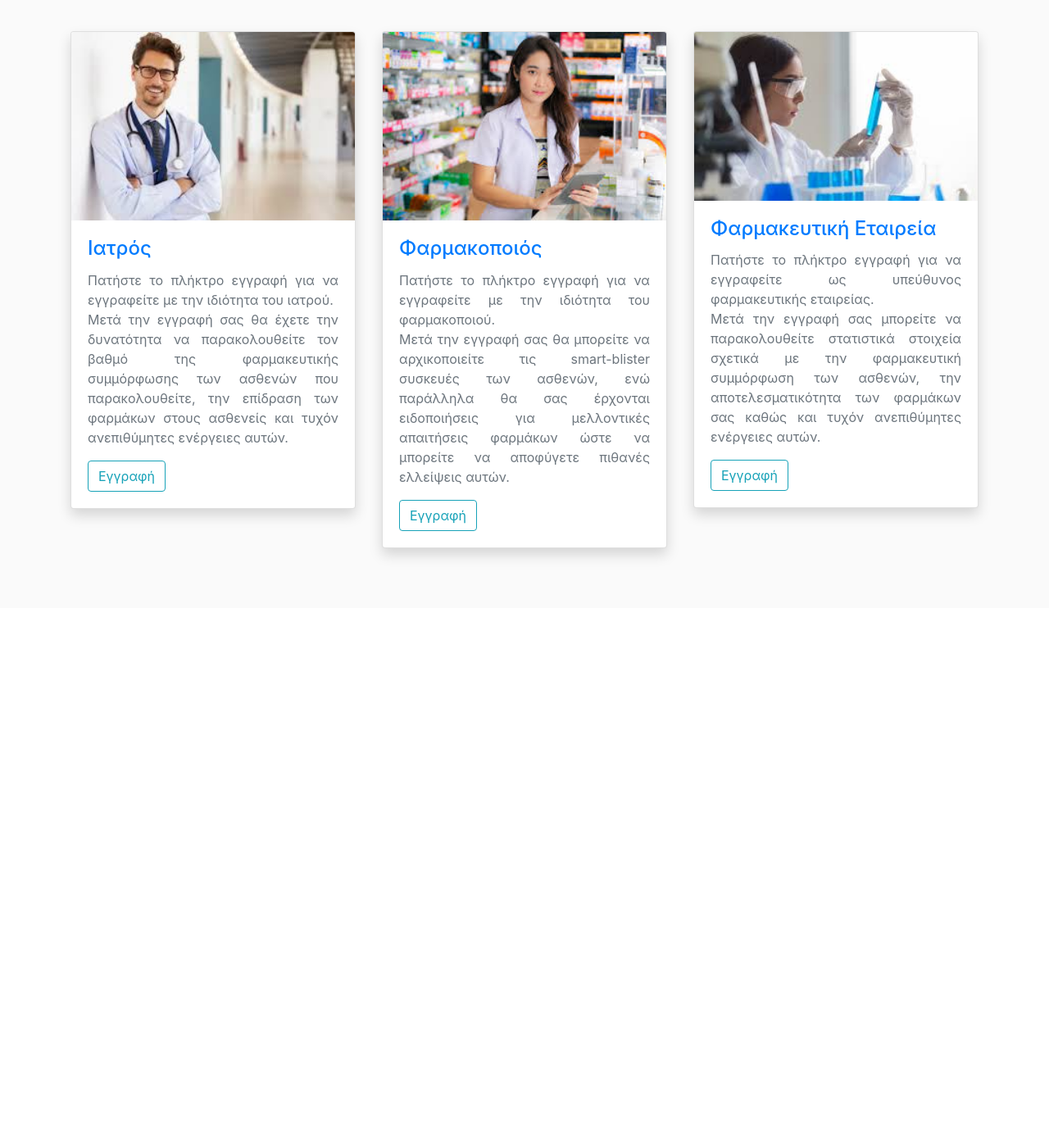
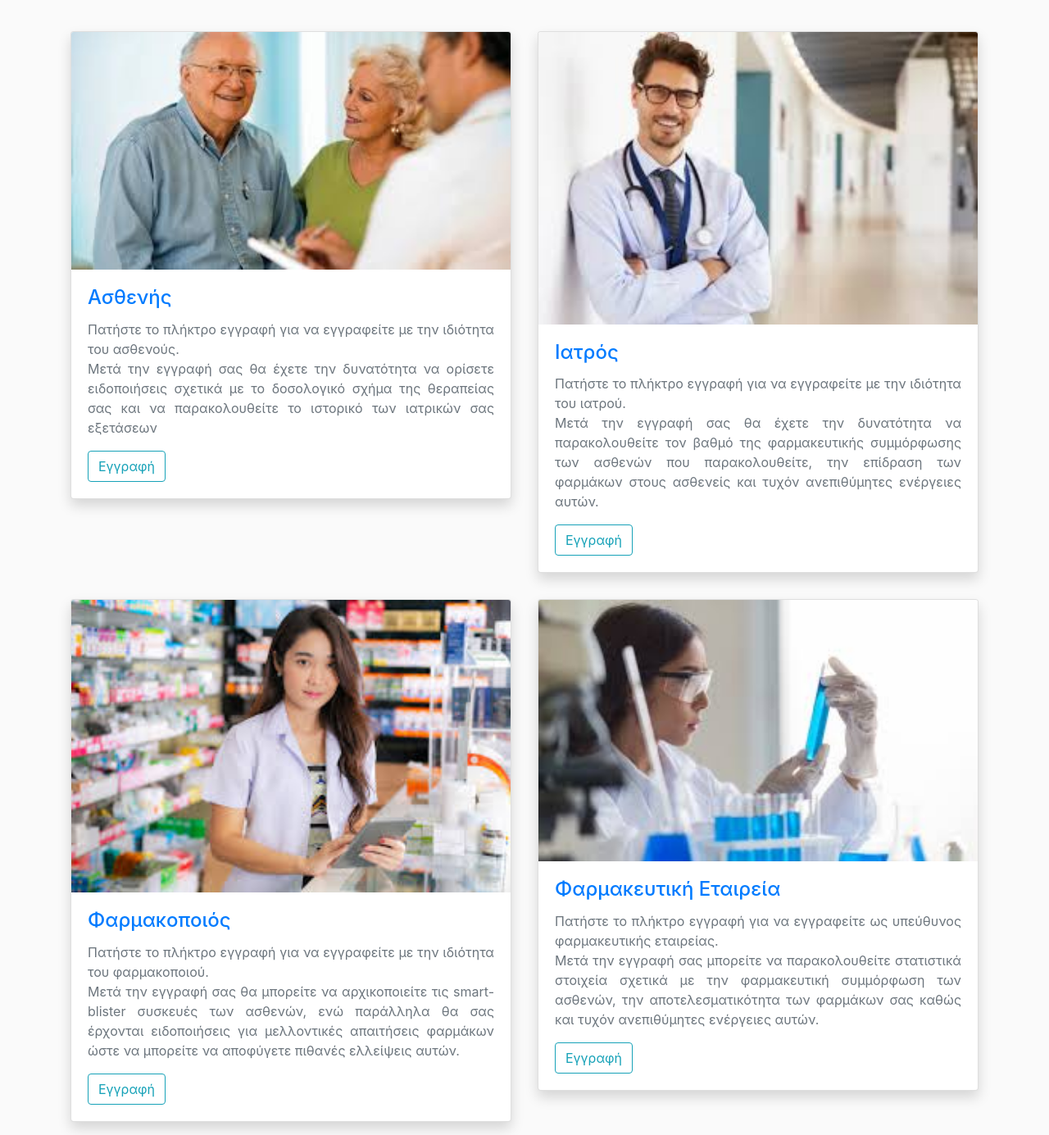
Before and after one commit to antonioudakis/smartblister, a Django app: page /accounts/registration/ in a window 1280 px wide. Shown: the part 58-1443 px from the top of the page at 82% size. Before the commit the page ends 741 px from the top, so only its background shows below. Run offline with Django 3.2, Linux system fonts and the light colour scheme; some libraries are stand-ins or nearby versions.

Commit message:
Added Patient Profile

```diff
--- a/templates/users/register.html
+++ b/templates/users/register.html
@@ -116,6 +116,12 @@
 					{{ p1_form.TK|as_crispy_field }}
 				</div>
 			</div>
+			{% elif role == 'patient' %}
+			<div class="form-row">
+				<div class="form=group col-md-6 mb-0">
+					{{ p1_form.AMKA|as_crispy_field }}
+				</div>
+			</div>
 			{% endif %}
 			<div class="form-group">
 				<button class="btn btn-outline-info" type="submit">Εγγραφή</button>
--- a/templates/users/registration.html
+++ b/templates/users/registration.html
@@ -2,7 +2,17 @@
 {% load static %}
 {% block body_block %}
 <div class="row">
-  <div class="col-sm-4 p-3">
+  <div class="col-sm-6 p-3">
+    <div class="card shadow bg-white rounded">
+      <img class="card-img-top" src="{% static 'dashboard/img/patient.jpg' %}" alt="Patient">
+      <div class="card-body">
+        <h4 class="card-title text-primary">Ασθενής</h4>
+        <p class="card-text text-secondary text-justify">Πατήστε το πλήκτρο εγγραφή για να εγγραφείτε με την ιδιότητα του ασθενούς.<br>Μετά την εγγραφή σας θα έχετε την δυνατότητα να ορίσετε ειδοποιήσεις σχετικά με το δοσολογικό σχήμα της θεραπείας σας και να παρακολουθείτε το ιστορικό των ιατρικών σας εξετάσεων</p>
+        <a href="{% url 'users:register_patient' %}" class="btn btn-outline-info">Εγγραφή</a>
+      </div>
+    </div>
+  </div>
+  <div class="col-sm-6 p-3">
     <div class="card shadow bg-white rounded">
     	<img class="card-img-top" src="{% static 'dashboard/img/doctor.jpg' %}" alt="Doctor">
     	<div class="card-body">
@@ -12,7 +22,9 @@
     	</div>
     </div>
   </div>
-  <div class="col-sm-4 p-3">
+</div>
+<div class="row">
+  <div class="col-sm-6 p-3">
     <div class="card shadow bg-white rounded">
     	<img class="card-img-top" src="{% static 'dashboard/img/pharmacist.jpg' %}" alt="Pharmacist">
     	<div class="card-body">
@@ -22,7 +34,7 @@
     	</div>
     </div>
   </div>
-  <div class="col-sm-4 p-3">
+  <div class="col-sm-6 p-3">
     <div class="card shadow bg-white rounded">
     	<img class="card-img-top" src="{% static 'dashboard/img/pharmacy_company.jpg' %}" alt="Pharmacy">
     	<div class="card-body">
@@ -32,7 +44,6 @@
     	</div>
     </div>
   </div>
-  </div>
 </div>
 
 {% endblock %}
--- a/users/admin.py
+++ b/users/admin.py
@@ -1,7 +1,8 @@
 from django.contrib import admin
-from users.models import UserProfile, DoctorProfile, PharmacistProfile, PharmacyProfile
+from users.models import UserProfile, DoctorProfile, PharmacistProfile, PharmacyProfile, PatientProfile
 
 admin.site.register(UserProfile)
 admin.site.register(DoctorProfile)
 admin.site.register(PharmacistProfile)
 admin.site.register(PharmacyProfile)
+admin.site.register(PatientProfile)
--- a/users/urls.py
+++ b/users/urls.py
@@ -9,5 +9,6 @@ urlpatterns = [
 	path('register/doctor/',views.register_doctor, name='register_doctor'),
 	path('register/pharmacist/',views.register_pharmacist, name='register_pharmacist'),
 	path('register/pharmacy/',views.register_pharmacy, name='register_pharmacy'),
+	path('register/patient/',views.register_patient, name='register_patient'),
 	path('profile',views.profile, name='profile'),
 ]
--- a/users/views.py
+++ b/users/views.py
@@ -1,7 +1,7 @@
 from django.shortcuts import render, redirect
 from django.contrib import messages
 from django.contrib.auth.decorators import login_required
-from users.forms import UserRegisterForm, UserUpdateForm, UserProfileForm, DoctorProfileForm, PharmacistProfileForm, PharmacyProfileForm
+from users.forms import UserRegisterForm, UserUpdateForm, UserProfileForm, DoctorProfileForm, PharmacistProfileForm, PharmacyProfileForm, PatientProfileForm
 
 def registration(request):
 	return render(request,'users/registration.html', {'title':'Εγγραφή'})
@@ -102,6 +102,38 @@ def register_pharmacy(request):
 
 	return render(request,'users/register.html', context)
 
+def register_patient(request):
+	if request.method == 'POST':
+		u_form = UserRegisterForm(request.POST)
+		p_form = UserProfileForm(request.POST)
+		p1_form = PatientProfileForm(request.POST)
+		if u_form.is_valid() and p_form.is_valid() and p1_form.is_valid():
+			user = u_form.save()
+			username = u_form.cleaned_data.get('username')
+			profile = p_form.save(commit=False)
+			profile.user = user
+			profile.is_patient = True
+			profile.save()
+			patient_profile = p1_form.save(commit=False)
+			patient_profile.user = user
+			patient_profile.save()
+			messages.success(request,f'O λογαριασμός δημιουργήθηκε. Μπορείτε τώρα να συνδεθείτε')
+			return redirect('login')
+	else:
+		u_form = UserRegisterForm()
+		p_form = UserProfileForm()
+		p1_form = PatientProfileForm()
+
+	context = {
+		'title':'Εγγραφή Ασθενούς',
+		'role':'patient',
+		'u_form':u_form,
+		'p_form':p_form,
+		'p1_form':p1_form,
+	}
+
+	return render(request,'users/register.html', context)
+
 @login_required
 def profile(request):
 	if request.method == 'POST':
```
Also changed, not shown: users/forms.py (+8 -1 lines), users/models.py (+8 -0 lines), db.sqlite3, static/dashboard/img/patient.jpg (added), users/migrations/0011_auto_20200825_1025.py (added).
